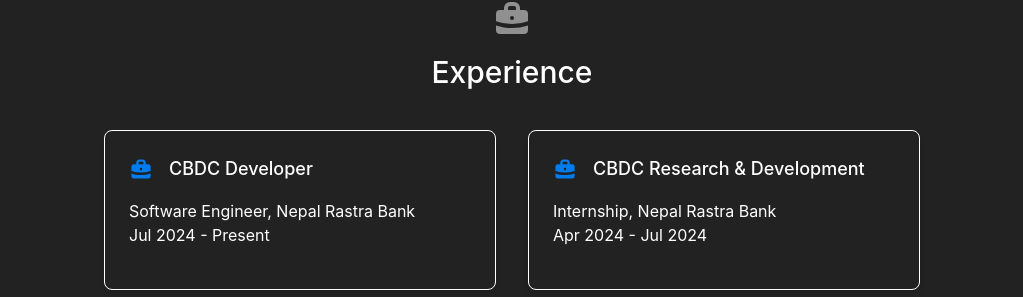
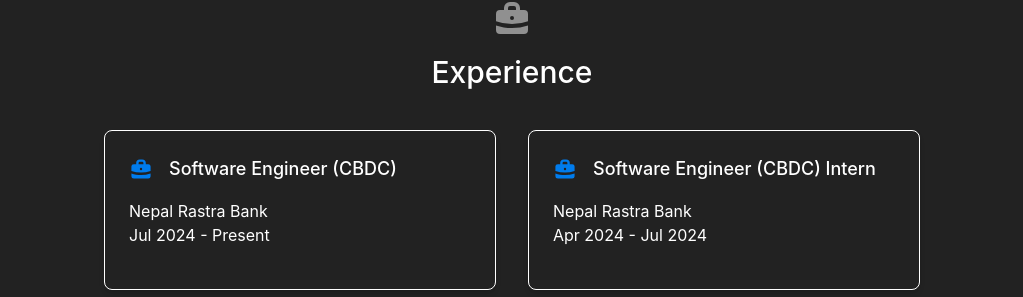
Before and after one commit to fearalert/portfolio_website, a React (Create React App) app: page / in a window 1280 px wide. Shown: the part 1064-1361 px from the top of the page, without its empty margins (128-1151 px from the left). Built offline with nearby package versions, Linux system fonts and the light colour scheme.

Commit message:
Update Experience.js

```diff
--- a/src/components/data/Experience.js
+++ b/src/components/data/Experience.js
@@ -1,7 +1,7 @@
 export const experience = [
     {
-      title: "CBDC Developer",
-      position: "Software Engineer, Nepal Rastra Bank",
+      title: "Software Engineer (CBDC)",
+      position: "Nepal Rastra Bank",
       period: "Jul 2024 - Present",
       details: [
     //     "Improvised the existing system performance by 10%",
@@ -11,8 +11,8 @@ export const experience = [
       ],
     },
     {
-      title: "CBDC Research & Development",
-      position: "Internship, Nepal Rastra Bank",
+      title: "Software Engineer (CBDC) Intern",
+      position: "Nepal Rastra Bank",
       period: "Apr 2024 - Jul 2024",
       details: [
         // "Collaborated with a five-person team to develop a CBDC model for our country Nepal.",
```
